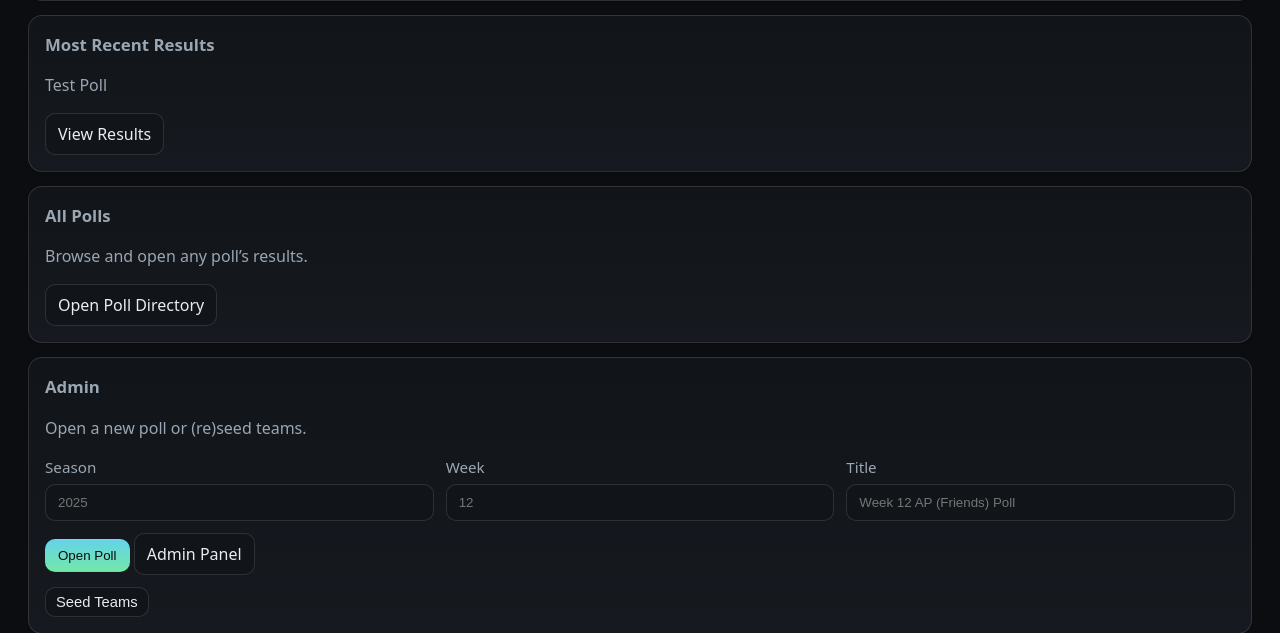
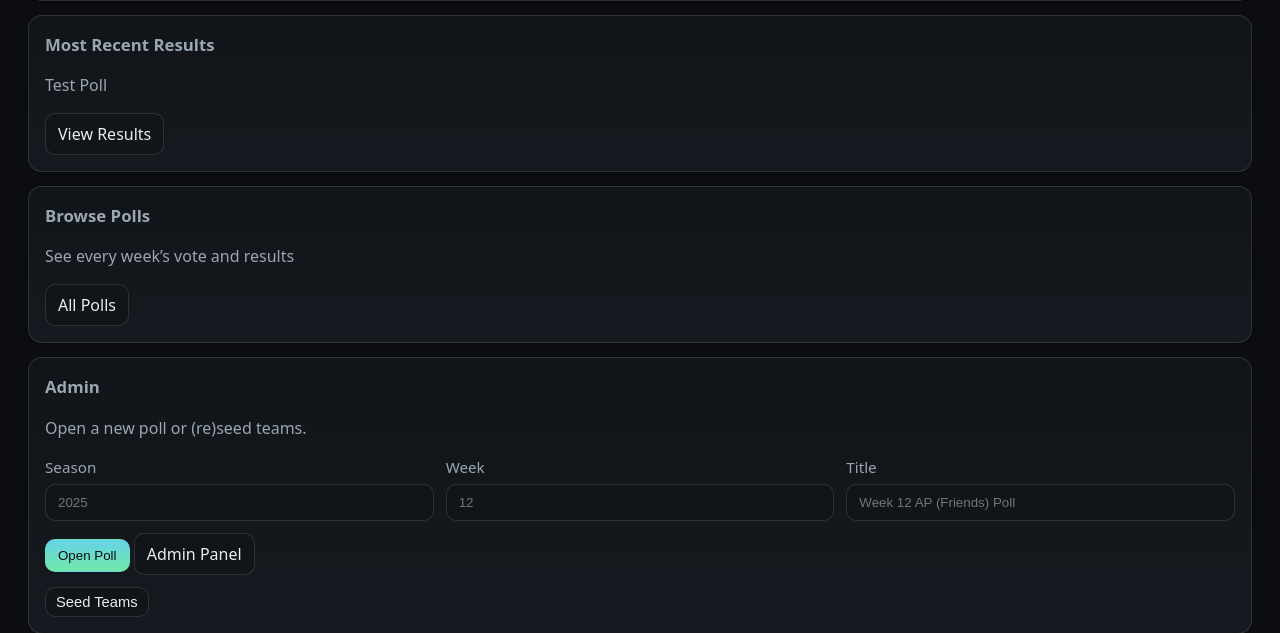
Before and after one commit to ahicks5/claamp-poll, a Flask app: page /poll/ in a window 1280 px wide. Shown: the part 279-912 px from the top of the page. Run offline with Flask 3, Linux system fonts and the light colour scheme; a user stored in the database is signed in; some libraries are stand-ins or nearby versions.

Commit message:
messing with pulling old polls

```diff
--- a/poll/routes.py
+++ b/poll/routes.py
@@ -365,23 +365,35 @@ def poll_list():
 @bp.get("/polls/<int:poll_id>/results")
 @login_required
 def results(poll_id: Optional[int] = None):
+    """
+    Render poll results for a given poll_id, or (if not provided) the currently
+    open poll, otherwise the latest poll. Provides:
+      - top_rows: enriched top-25 with points, firsts, appearances, dispersion stats
+      - others: teams outside top-25 with points
+      - submitters: list of voter display names
+      - stats: deviant ballots, most-different pair, pair differences, consistency/volatility
+      - voter_grid: simple per-voter grid of [(rank, team_name)] for template rendering
+    """
     with SessionLocal() as s:
+        # Resolve poll
         if poll_id is not None:
             poll = s.get(Poll, poll_id)
             if not poll:
                 flash("Poll not found.", "warning")
                 return redirect(url_for("poll.poll_list"))
         else:
-            # Prefer currently open poll, else latest past
             poll = (
                 s.execute(
                     select(Poll).order_by(Poll.is_open.desc(), Poll.season.desc(), Poll.week.desc())
-                ).scalars().first()
+                )
+                .scalars()
+                .first()
             )
             if not poll:
                 flash("No polls yet.", "warning")
                 return redirect(url_for("poll.dashboard"))
 
+        # All submitted ballots for this poll
         ballots = (
             s.execute(
                 select(Ballot)
@@ -392,28 +404,26 @@ def results(poll_id: Optional[int] = None):
             .all()
         )
 
+        # If no ballots, return empty-safe payloads
         if not ballots:
             return render_template(
                 "poll_results.html",
                 poll=poll,
                 top_rows=[],
                 others=[],
+                submitters=[],
                 logo_map=logo_map,
-                submitters=[],
                 stats={
                     "deviant_ballots": [],
                     "most_different_pair": None,
                     "pair_differences": [],
                     "team_consistency": [],
+                    "team_volatile": [],
                 },
                 voter_grid=[]
             )
 
-        # --- the rest of your existing results() logic stays the same below ---
-        # (unchanged code from your current results() starting at "ballot_full = (...)" all the way to the render_template)
-        # TIP: paste your existing block here without modification.
-        # ----- BEGIN unchanged block -----
-        from sqlalchemy.orm import joinedload
+        # Pull full ballots with user & items
         ballot_full = (
             s.execute(
                 select(Ballot)
@@ -426,9 +436,11 @@ def results(poll_id: Optional[int] = None):
             .all()
         )
 
+        # Team id -> name map
         team_rows = s.execute(select(Team)).scalars().all()
         TEAM_NAME = {t.id: t.name for t in team_rows}
 
+        # Build per-voter maps and aggregate ranks
         from collections import defaultdict
         team_ranks_all = defaultdict(list)
         voter_maps = []
@@ -437,27 +449,35 @@ def results(poll_id: Optional[int] = None):
         for b in ballot_full:
             voter_name = b.user.username if (b.user and b.user.username) else f"User {b.user_id}"
             submitters.append(voter_name)
+
+            # ranks: {team_id: rank}
             rmap = {it.team_id: it.rank for it in sorted(b.items, key=lambda x: x.rank)}
             voter_maps.append({"voter_name": voter_name, "ranks": rmap})
+
+            # aggregate ranks for dispersion metrics
             for tid, rk in rmap.items():
                 team_ranks_all[tid].append(rk)
 
-        def points(rank: int) -> int:
+        # Points helper (top-25 gets 25..1)
+        def _points(rank: int) -> int:
             return max(0, (MAX_RANK + 1) - int(rank))
 
-        agg = {}
+        # Aggregate points, first-place votes, appearances
+        agg_points = {}
         firsts = defaultdict(int)
         appearances = defaultdict(int)
+
         for vm in voter_maps:
             for tid, rk in vm["ranks"].items():
-                agg.setdefault(tid, 0)
-                agg[tid] += points(rk)
+                agg_points.setdefault(tid, 0)
+                agg_points[tid] += _points(rk)
                 appearances[tid] += 1
                 if rk == 1:
                     firsts[tid] += 1
 
+        # Base rows
         rows = []
-        for tid, pts in agg.items():
+        for tid, pts in agg_points.items():
             rows.append({
                 "team_id": tid,
                 "team": TEAM_NAME.get(tid, f"Team {tid}"),
@@ -467,6 +487,7 @@ def results(poll_id: Optional[int] = None):
             })
         rows.sort(key=lambda r: (-r["points"], -r["firsts"], r["team"]))
 
+        # Defaults for delta comparison
         defaults_rows = s.execute(
             select(DefaultBallot)
             .where(or_(DefaultBallot.poll_id == poll.id, DefaultBallot.poll_id.is_(None)))
@@ -474,13 +495,15 @@ def results(poll_id: Optional[int] = None):
         ).scalars().all()
         DEFAULT_BY_TEAM = {r.team_id: r.rank for r in defaults_rows}
 
+        # Enrich with dispersion & default deltas
         import math
         enriched = []
         for idx, r in enumerate(rows, start=1):
             tid = r["team_id"]
             ranks = team_ranks_all.get(tid, [])
             if ranks:
-                mn = min(ranks); mx = max(ranks)
+                mn = min(ranks)
+                mx = max(ranks)
                 mean = sum(ranks) / len(ranks)
                 var = sum((rk - mean) ** 2 for rk in ranks) / len(ranks)
                 stddev = math.sqrt(var)
@@ -501,33 +524,47 @@ def results(poll_id: Optional[int] = None):
                 "stddev_rank": stddev,
             })
 
+        # Slice top-25 + others
         top_rows = enriched[:MAX_RANK]
-        others = [{"team": r["team"], "points": r["points"]} for r in enriched[MAX_RANK:] if r["points"] > 0]
+        others = [
+            {"team": r["team"], "points": r["points"]}
+            for r in enriched[MAX_RANK:]
+            if r["points"] > 0
+        ]
         others.sort(key=lambda x: x["points"], reverse=True)
 
+        # Footrule distances for deviance
         UNRANKED = MAX_RANK + 1
+
         def footrule(vmap, cmap):
             all_ids = set(vmap.keys()) | set(cmap.keys())
             return sum(abs(vmap.get(t, UNRANKED) - cmap.get(t, UNRANKED)) for t in all_ids)
 
         consensus_map = {r["team_id"]: r["group_rank"] for r in top_rows}
 
+        # Most deviant ballots
         deviant_ballots = []
         for vm in voter_maps:
             dist = footrule(vm["ranks"], consensus_map)
             deviant_ballots.append({"voter_name": vm["voter_name"], "deviation": dist})
         deviant_ballots.sort(key=lambda x: x["deviation"], reverse=True)
 
+        # Most different pair of voters + top 10 team diffs for that pair
         most_different_pair = None
         pair_differences = []
         best_dist = -1
         for i in range(len(voter_maps)):
             for j in range(i + 1, len(voter_maps)):
-                A = voter_maps[i]; B = voter_maps[j]
+                A = voter_maps[i]
+                B = voter_maps[j]
                 d = footrule(A["ranks"], B["ranks"])
                 if d > best_dist:
                     best_dist = d
-                    most_different_pair = {"a": A["voter_name"], "b": B["voter_name"], "distance": d}
+                    most_different_pair = {
+                        "a": A["voter_name"],
+                        "b": B["voter_name"],
+                        "distance": d
+                    }
                     diffs = []
                     union_ids = set(A["ranks"].keys()) | set(B["ranks"].keys())
                     for tid in union_ids:
@@ -536,13 +573,14 @@ def results(poll_id: Optional[int] = None):
                         diffs.append({
                             "team_id": tid,
                             "team": TEAM_NAME.get(tid, f"Team {tid}"),
-                            "rank_a": ra if ra != UNRANKED else None,
-                            "rank_b": rb if rb != UNRANKED else None,
+                            "rank_a": (None if ra == UNRANKED else ra),
+                            "rank_b": (None if rb == UNRANKED else rb),
                             "abs_diff": abs(ra - rb),
                         })
                     diffs.sort(key=lambda x: (-x["abs_diff"], x["team"]))
                     pair_differences = diffs[:10]
 
+        # Team consistency / volatility lists (require MIN_APPS appearances)
         MIN_APPS = 2
         team_consistency = [
             {
@@ -556,6 +594,14 @@ def results(poll_id: Optional[int] = None):
         ]
         team_consistency.sort(key=lambda x: x["stddev"])
         team_volatile = sorted(team_consistency, key=lambda x: x["stddev"], reverse=True)
+
+        # --- Simple voter grid for the template ---
+        # Each row: {"voter": "name", "ranks": [(1,"Team A"), (2,"Team B"), ...]}
+        voter_grid = []
+        for vm in voter_maps:
+            pairs = sorted(vm["ranks"].items(), key=lambda kv: kv[1])  # sort by rank asc
+            ranks_list = [(rk, TEAM_NAME.get(tid, f"Team {tid}")) for tid, rk in pairs if rk <= MAX_RANK]
+            voter_grid.append({"voter": vm["voter_name"], "ranks": ranks_list})
 
     return render_template(
         "poll_results.html",
@@ -573,7 +619,6 @@ def results(poll_id: Optional[int] = None):
         },
         voter_grid=voter_grid
     )
-    # ----- END unchanged block -----
 
 
 @bp.get("/admin")
--- a/templates/poll_index.html
+++ b/templates/poll_index.html
@@ -32,13 +32,13 @@
           <p class="muted mb-0">Thanks — your ballot is in.</p>
 
           <div class="action-tray" role="group" aria-label="Ballot actions">
-            <a class="tray-btn" href="{{ url_for('poll.vote_form') }}">
+            <a class="tray-btn" href="{{ url_for('poll.vote_form', poll_id=open_poll.id) }}">
               <span class="tray-btn__icon" aria-hidden="true">✏️</span>
               <span class="tray-btn__label">Edit Ballot</span>
             </a>
 
-            <!-- IMPORTANT: link to specific poll id results -->
-            <a class="tray-btn tray-btn--primary" href="{{ url_for('poll.results_by_id', poll_id=open_poll.id) }}">
+            <!-- link to THIS poll's results -->
+            <a class="tray-btn tray-btn--primary" href="{{ url_for('poll.results', poll_id=open_poll.id) }}">
               <span class="tray-btn__icon" aria-hidden="true">📊</span>
               <span class="tray-btn__label">See Current Results</span>
             </a>
@@ -56,17 +56,16 @@
           <p class="muted mb-0">Cast your ballot to shape this week’s rankings.</p>
 
           <div class="action-tray" role="group" aria-label="Poll actions">
-            <a class="tray-btn tray-btn--primary tray-btn--glow" href="{{ url_for('poll.vote_form') }}">
+            <a class="tray-btn tray-btn--primary tray-btn--glow" href="{{ url_for('poll.vote_form', poll_id=open_poll.id) }}">
               <span class="tray-btn__icon" aria-hidden="true">🗳️</span>
               <span class="tray-btn__label">Vote Now</span>
             </a>
 
-            {% if open_poll %}
-              <a class="tray-btn tray-btn--ghost" href="{{ url_for('poll.results_by_id', poll_id=open_poll.id) }}">
-                <span class="tray-btn__icon" aria-hidden="true">👀</span>
-                <span class="tray-btn__label">See Current Results</span>
-              </a>
-            {% endif %}
+            <!-- link to THIS poll's results -->
+            <a class="tray-btn tray-btn--ghost" href="{{ url_for('poll.results', poll_id=open_poll.id) }}">
+              <span class="tray-btn__icon" aria-hidden="true">👀</span>
+              <span class="tray-btn__label">See Current Results</span>
+            </a>
           </div>
         </div>
       {% endif %}
@@ -82,24 +81,24 @@
           <p class="muted mt-0">{{ latest_past_poll.title }}</p>
         </div>
         <div class="align-end">
-          <!-- IMPORTANT: link to the specific past poll id -->
-          <a class="btn" href="{{ url_for('poll.results_by_id', poll_id=latest_past_poll.id) }}">View Results</a>
+          <!-- IMPORTANT: use poll.results with poll_id -->
+          <a class="btn" href="{{ url_for('poll.results', poll_id=latest_past_poll.id) }}">View Results</a>
         </div>
       </header>
     </div>
   {% endif %}
 
-  <!-- Quick link: browse all polls -->
+  <!-- Browse all polls -->
   <div class="card">
-    <div class="split-row">
+    <header class="split-row">
       <div>
-        <h3 class="mb-0">All Polls</h3>
-        <p class="muted mt-0 small">Browse and open any poll’s results.</p>
+        <h3 class="mb-0">Browse Polls</h3>
+        <p class="muted mt-0">See every week’s vote and results</p>
       </div>
       <div class="align-end">
-        <a class="btn" href="{{ url_for('poll.poll_list') }}">Open Poll Directory</a>
+        <a class="btn" href="{{ url_for('poll.poll_list') }}">All Polls</a>
       </div>
-    </div>
+    </header>
   </div>
 
   <!-- Admin quick-open tools (visible only to admins) -->
@@ -108,6 +107,7 @@
       <h3 class="mb-0">Admin</h3>
       <p class="muted mt-0 small">Open a new poll or (re)seed teams.</p>
 
+      <!-- Open Poll -->
       <form method="post"
             action="{{ url_for('poll.admin_new_poll') }}"
             class="form-grid mt-2"
@@ -132,6 +132,7 @@
         </div>
       </form>
 
+      <!-- Seed Teams -->
       <form method="post" action="{{ url_for('poll.admin_seed_teams') }}" class="mt-2">
         <button class="btn sm" type="submit">Seed Teams</button>
       </form>
```
